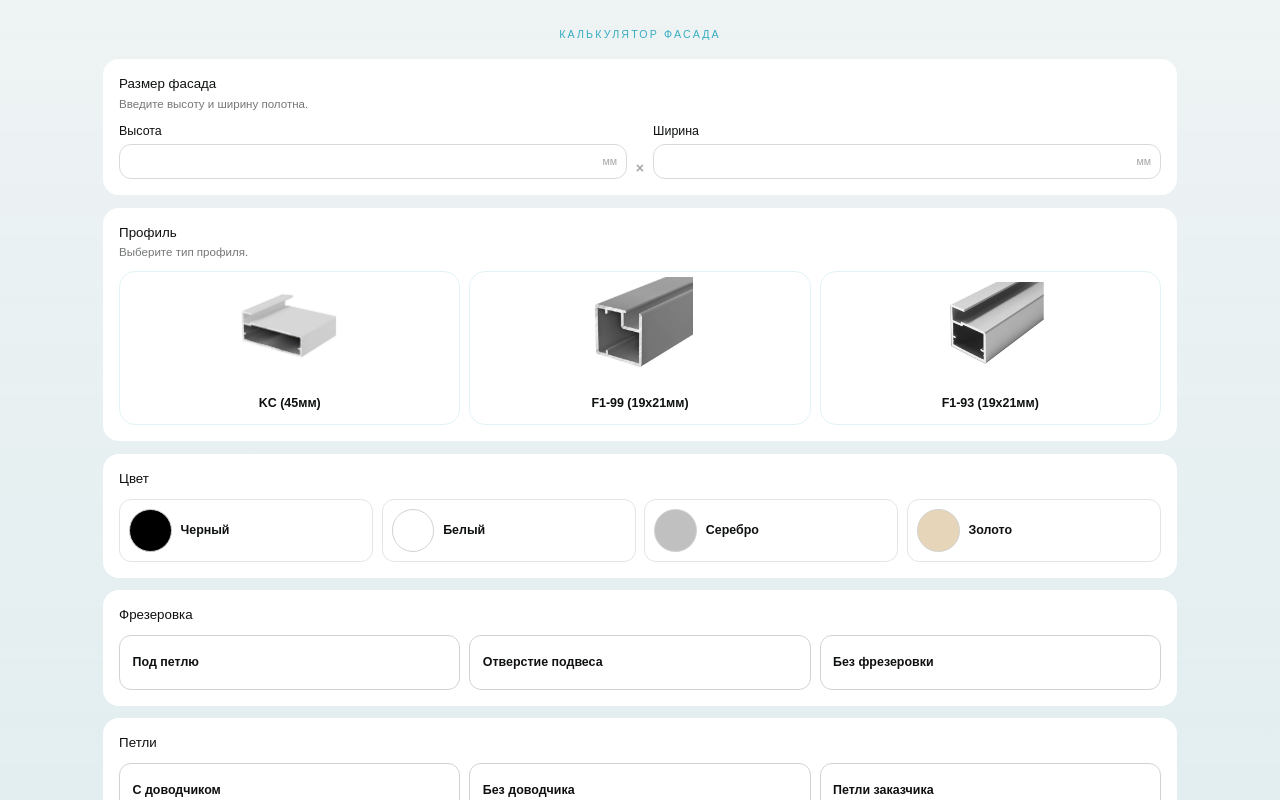
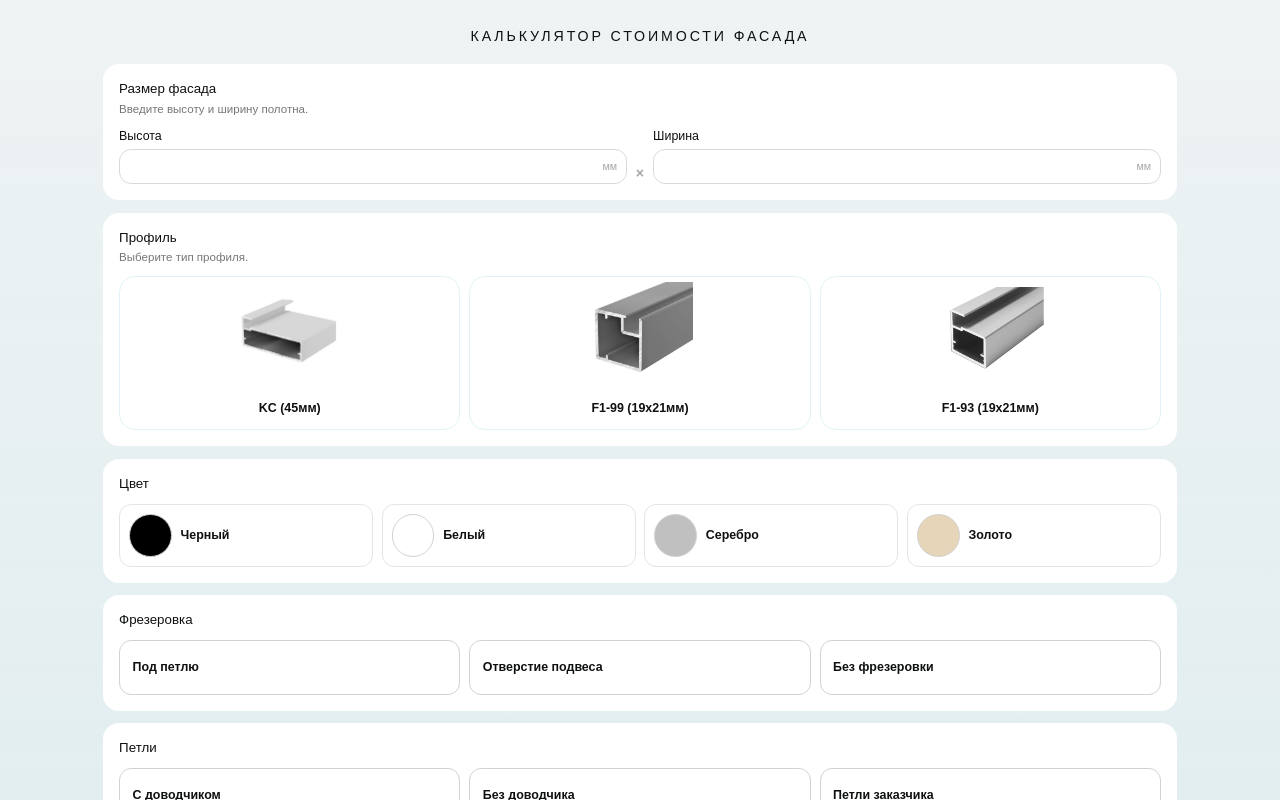
Before and after one commit to Berrouz777/calculator-facad, a Vue app: page / in a window 1280 px wide. Built offline with nearby package versions, Linux system fonts and the light colour scheme.

Commit message:
feat(change-title)

```diff
--- a/src/pages/CalculatorPage.vue
+++ b/src/pages/CalculatorPage.vue
@@ -1,7 +1,7 @@
 <template>
   <section class="facade-calculator">
     <header class="facade-calculator__header">
-      <h1 class="facade-calculator__eyebrow">Калькулятор фасада</h1>
+      <h1 class="facade-calculator__eyebrow">Калькулятор стоимости фасада</h1>
     </header>
 
     <div class="facade-calculator__layout">
--- a/src/styles/pages/calculator/_layout.scss
+++ b/src/styles/pages/calculator/_layout.scss
@@ -31,9 +31,20 @@
   &__eyebrow {
     text-transform: uppercase;
     letter-spacing: .2em;
-    font-size: 1.2rem;
-    color: $blue;
+    font-size: 1.8rem;
+    font-weight: 500;
+    color: $base-800;
     margin: 0 auto;
+
+    @include respond-to(md) {
+      font-size: 1.6rem;
+    }
+
+    @include respond-to(sm) {
+      text-align: center;
+      font-size: 1.4rem;
+      font-weight: 700;
+    }
   }
 
   &__layout {
```
